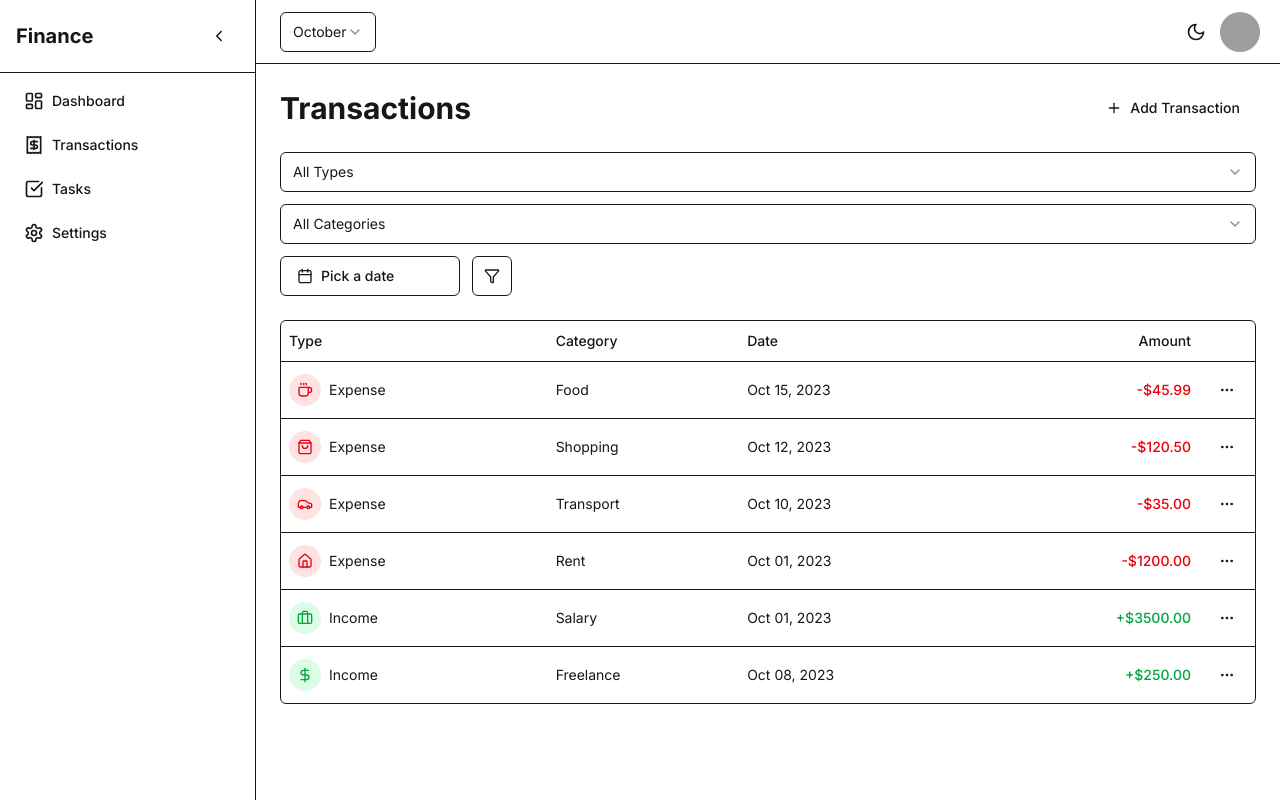
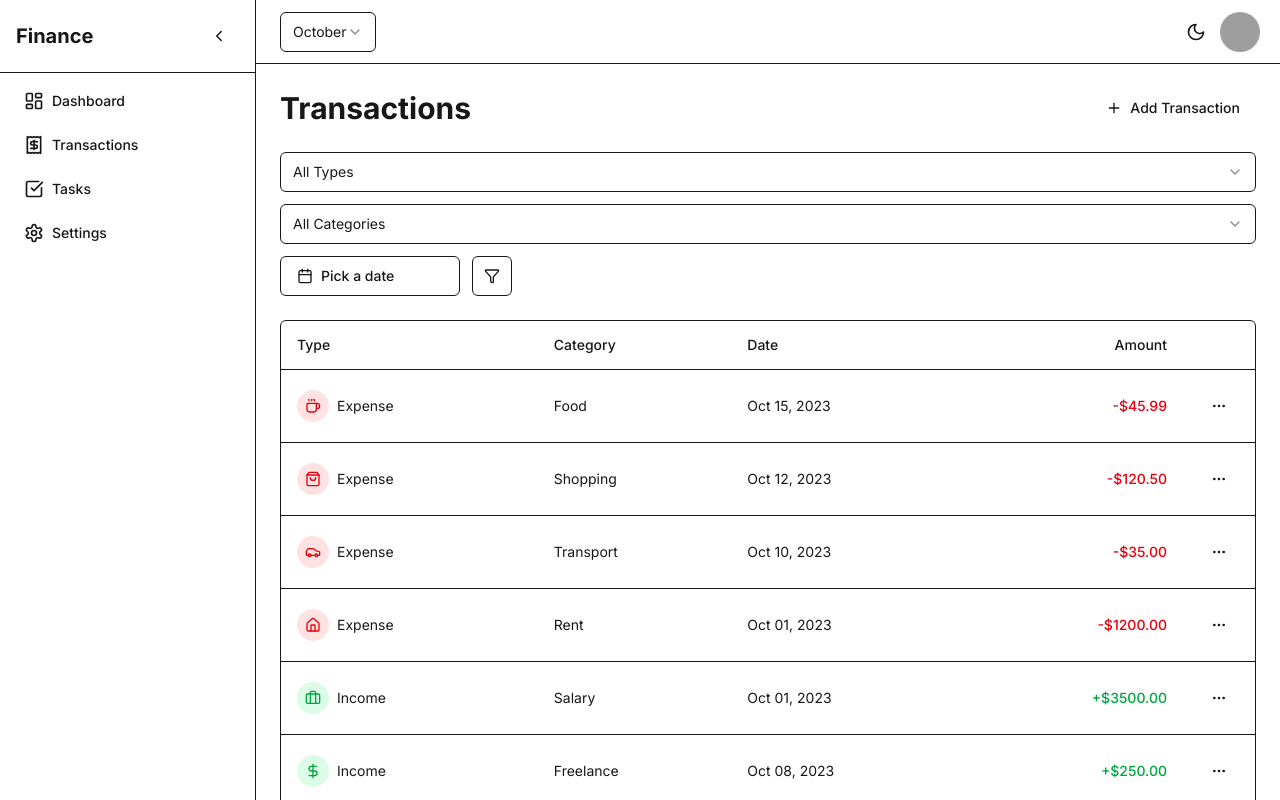
Before and after one commit to Mainulhasan05/expense-tracker-frontend, a Next.js app: page /dashboard/transactions in a window 1280 px wide. Built offline with nearby package versions, Linux system fonts and the light colour scheme; grey boxes are pictures that could not be loaded.

Commit message:
Add dialog, label, popover, and table components; update package dependencies

```diff
--- a/package.json
+++ b/package.json
@@ -16,6 +16,7 @@
     "next-auth": "^5.0.0-beta.25",
     "radix-ui": "^1.1.3",
     "react": "^19.0.0",
+    "react-day-picker": "^9.5.1",
     "react-dom": "^19.0.0",
     "recharts": "^2.15.1"
   },
--- /dev/null
+++ b/src/components/ui/dialog.jsx
@@ -0,0 +1,106 @@
+"use client";
+
+import * as React from "react";
+import * as DialogPrimitive from "@radix-ui/react-dialog";
+import { X } from "lucide-react";
+
+import { cn } from "@/lib/utils";
+
+const Dialog = DialogPrimitive.Root;
+
+const DialogTrigger = DialogPrimitive.Trigger;
+
+const DialogPortal = DialogPrimitive.Portal;
+
+const DialogClose = DialogPrimitive.Close;
+
+const DialogOverlay = React.forwardRef(({ className, ...props }, ref) => (
+  <DialogPrimitive.Overlay
+    ref={ref}
+    className={cn(
+      "fixed inset-0 z-50 bg-black/80 data-[state=open]:animate-in data-[state=closed]:animate-out data-[state=closed]:fade-out-0 data-[state=open]:fade-in-0",
+      className
+    )}
+    {...props}
+  />
+));
+DialogOverlay.displayName = DialogPrimitive.Overlay.displayName;
+
+const DialogContent = React.forwardRef(
+  ({ className, children, ...props }, ref) => (
+    <DialogPortal>
+      <DialogOverlay />
+      <DialogPrimitive.Content
+        ref={ref}
+        className={cn(
+          "fixed left-[50%] top-[50%] z-50 grid w-full max-w-lg translate-x-[-50%] translate-y-[-50%] gap-4 border bg-background p-6 shadow-lg duration-200 data-[state=open]:animate-in data-[state=closed]:animate-out data-[state=closed]:fade-out-0 data-[state=open]:fade-in-0 data-[state=closed]:zoom-out-95 data-[state=open]:zoom-in-95 data-[state=closed]:slide-out-to-left-1/2 data-[state=closed]:slide-out-to-top-[48%] data-[state=open]:slide-in-from-left-1/2 data-[state=open]:slide-in-from-top-[48%] sm:rounded-lg",
+          className
+        )}
+        {...props}
+      >
+        {children}
+        <DialogPrimitive.Close className="absolute right-4 top-4 rounded-sm opacity-70 ring-offset-background transition-opacity hover:opacity-100 focus:outline-none focus:ring-2 focus:ring-ring focus:ring-offset-2 disabled:pointer-events-none data-[state=open]:bg-accent data-[state=open]:text-muted-foreground">
+          <X className="h-4 w-4" />
+          <span className="sr-only">Close</span>
+        </DialogPrimitive.Close>
+      </DialogPrimitive.Content>
+    </DialogPortal>
+  )
+);
+DialogContent.displayName = DialogPrimitive.Content.displayName;
+
+const DialogHeader = ({ className, ...props }) => (
+  <div
+    className={cn(
+      "flex flex-col space-y-1.5 text-center sm:text-left",
+      className
+    )}
+    {...props}
+  />
+);
+DialogHeader.displayName = "DialogHeader";
+
+const DialogFooter = ({ className, ...props }) => (
+  <div
+    className={cn(
+      "flex flex-col-reverse sm:flex-row sm:justify-end sm:space-x-2",
+      className
+    )}
+    {...props}
+  />
+);
+DialogFooter.displayName = "DialogFooter";
+
+const DialogTitle = React.forwardRef(({ className, ...props }, ref) => (
+  <DialogPrimitive.Title
+    ref={ref}
+    className={cn(
+      "text-lg font-semibold leading-none tracking-tight",
+      className
+    )}
+    {...props}
+  />
+));
+DialogTitle.displayName = DialogPrimitive.Title.displayName;
+
+const DialogDescription = React.forwardRef(({ className, ...props }, ref) => (
+  <DialogPrimitive.Description
+    ref={ref}
+    className={cn("text-sm text-muted-foreground", className)}
+    {...props}
+  />
+));
+DialogDescription.displayName = DialogPrimitive.Description.displayName;
+
+export {
+  Dialog,
+  DialogPortal,
+  DialogOverlay,
+  DialogClose,
+  DialogTrigger,
+  DialogContent,
+  DialogHeader,
+  DialogFooter,
+  DialogTitle,
+  DialogDescription,
+};
--- /dev/null
+++ b/src/components/ui/label.jsx
@@ -0,0 +1,22 @@
+"use client";
+
+import * as React from "react";
+import * as LabelPrimitive from "@radix-ui/react-label";
+import { cva } from "class-variance-authority";
+
+import { cn } from "@/lib/utils";
+
+const labelVariants = cva(
+  "text-sm font-medium leading-none peer-disabled:cursor-not-allowed peer-disabled:opacity-70"
+);
+
+const Label = React.forwardRef(({ className, ...props }, ref) => (
+  <LabelPrimitive.Root
+    ref={ref}
+    className={cn(labelVariants(), className)}
+    {...props}
+  />
+));
+Label.displayName = LabelPrimitive.Root.displayName;
+
+export { Label };
--- /dev/null
+++ b/src/components/ui/popover.jsx
@@ -0,0 +1,30 @@
+"use client";
+
+import * as React from "react";
+import * as PopoverPrimitive from "@radix-ui/react-popover";
+
+import { cn } from "@/lib/utils";
+
+const Popover = PopoverPrimitive.Root;
+
+const PopoverTrigger = PopoverPrimitive.Trigger;
+
+const PopoverContent = React.forwardRef(
+  ({ className, align = "center", sideOffset = 4, ...props }, ref) => (
+    <PopoverPrimitive.Portal>
+      <PopoverPrimitive.Content
+        ref={ref}
+        align={align}
+        sideOffset={sideOffset}
+        className={cn(
+          "z-50 w-72 rounded-md border bg-popover p-4 text-popover-foreground shadow-md outline-none data-[state=open]:animate-in data-[state=closed]:animate-out data-[state=closed]:fade-out-0 data-[state=open]:fade-in-0 data-[state=closed]:zoom-out-95 data-[state=open]:zoom-in-95 data-[side=bottom]:slide-in-from-top-2 data-[side=left]:slide-in-from-right-2 data-[side=right]:slide-in-from-left-2 data-[side=top]:slide-in-from-bottom-2",
+          className
+        )}
+        {...props}
+      />
+    </PopoverPrimitive.Portal>
+  )
+);
+PopoverContent.displayName = PopoverPrimitive.Content.displayName;
+
+export { Popover, PopoverTrigger, PopoverContent };
--- /dev/null
+++ b/src/components/ui/table.jsx
@@ -0,0 +1,83 @@
+import * as React from "react";
+
+import { cn } from "@/lib/utils";
+
+const Table = React.forwardRef(({ className, ...props }, ref) => (
+  <div className="relative w-full overflow-auto">
+    <table
+      ref={ref}
+      className={cn("w-full caption-bottom text-sm", className)}
+      {...props}
+    />
+  </div>
+));
+Table.displayName = "Table";
+
+const TableHeader = React.forwardRef(({ className, ...props }, ref) => (
+  <thead ref={ref} className={cn("[&_tr]:border-b", className)} {...props} />
+));
+TableHeader.displayName = "TableHeader";
+
+const TableBody = React.forwardRef(({ className, ...props }, ref) => (
+  <tbody
+    ref={ref}
+    className={cn("[&_tr:last-child]:border-0", className)}
+    {...props}
+  />
+));
+TableBody.displayName = "TableBody";
+
+const TableFooter = React.forwardRef(({ className, ...props }, ref) => (
+  <tfoot
+    ref={ref}
+    className={cn(
+      "border-t bg-muted/50 font-medium [&>tr]:last:border-b-0",
+      className
+    )}
+    {...props}
+  />
+));
+TableFooter.displayName = "TableFooter";
+
+const TableRow = React.forwardRef(({ className, ...props }, ref) => (
+  <tr
+    ref={ref}
+    className={cn(
+      "border-b transition-colors hover:bg-muted/50 data-[state=selected]:bg-muted",
+      className
+    )}
+    {...props}
+  />
+));
+TableRow.displayName = "TableRow";
+
+const TableHead = React.forwardRef(({ className, ...props }, ref) => (
+  <th
+    ref={ref}
+    className={cn(
+      "h-12 px-4 text-left align-middle font-medium text-muted-foreground [&:has([role=checkbox])]:pr-0",
+      className
+    )}
+    {...props}
+  />
+));
+TableHead.displayName = "TableHead";
+
+const TableCell = React.forwardRef(({ className, ...props }, ref) => (
+  <td
+    ref={ref}
+    className={cn("p-4 align-middle [&:has([role=checkbox])]:pr-0", className)}
+    {...props}
+  />
+));
+TableCell.displayName = "TableCell";
+
+export {
+  Table,
+  TableHeader,
+  TableBody,
+  TableFooter,
+  TableHead,
+  TableRow,
+  TableCell,
+};
```
Also changed, not shown: 1 other file (tests, documents, lock files or other folders).
